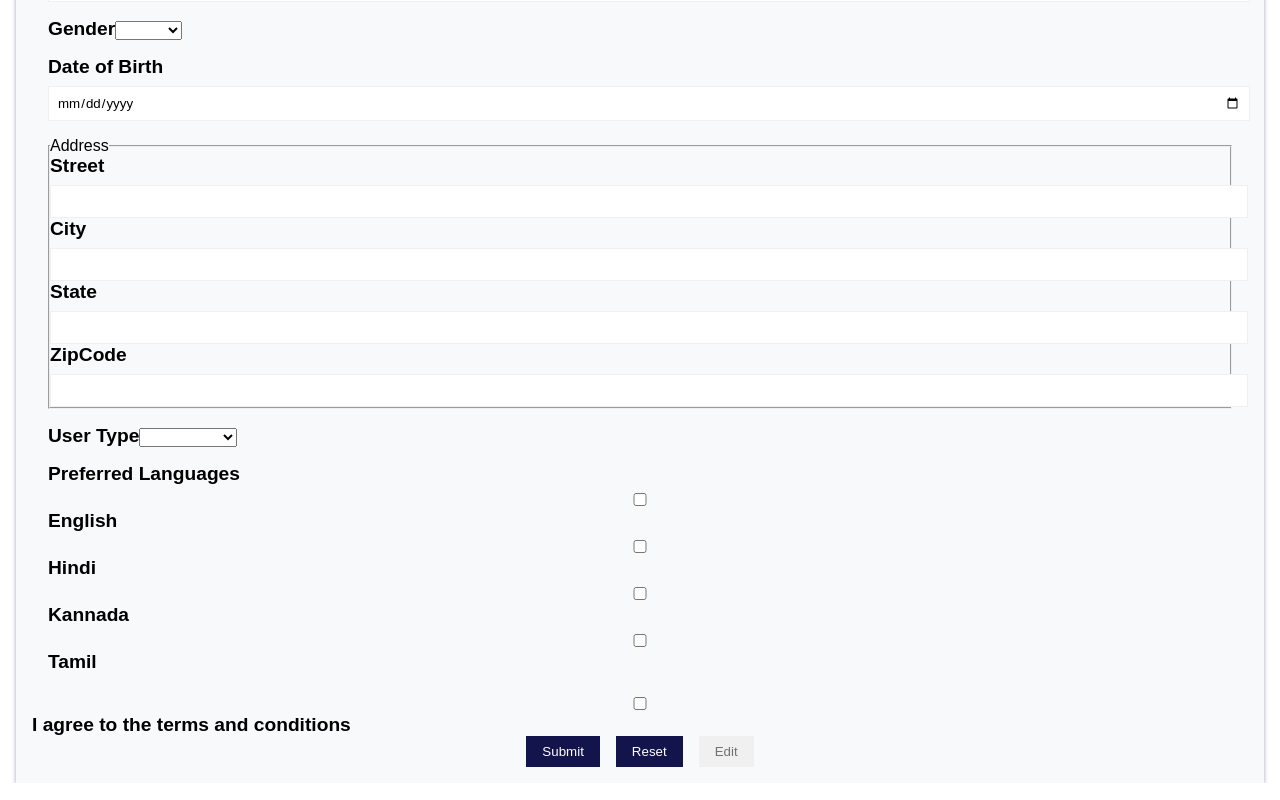
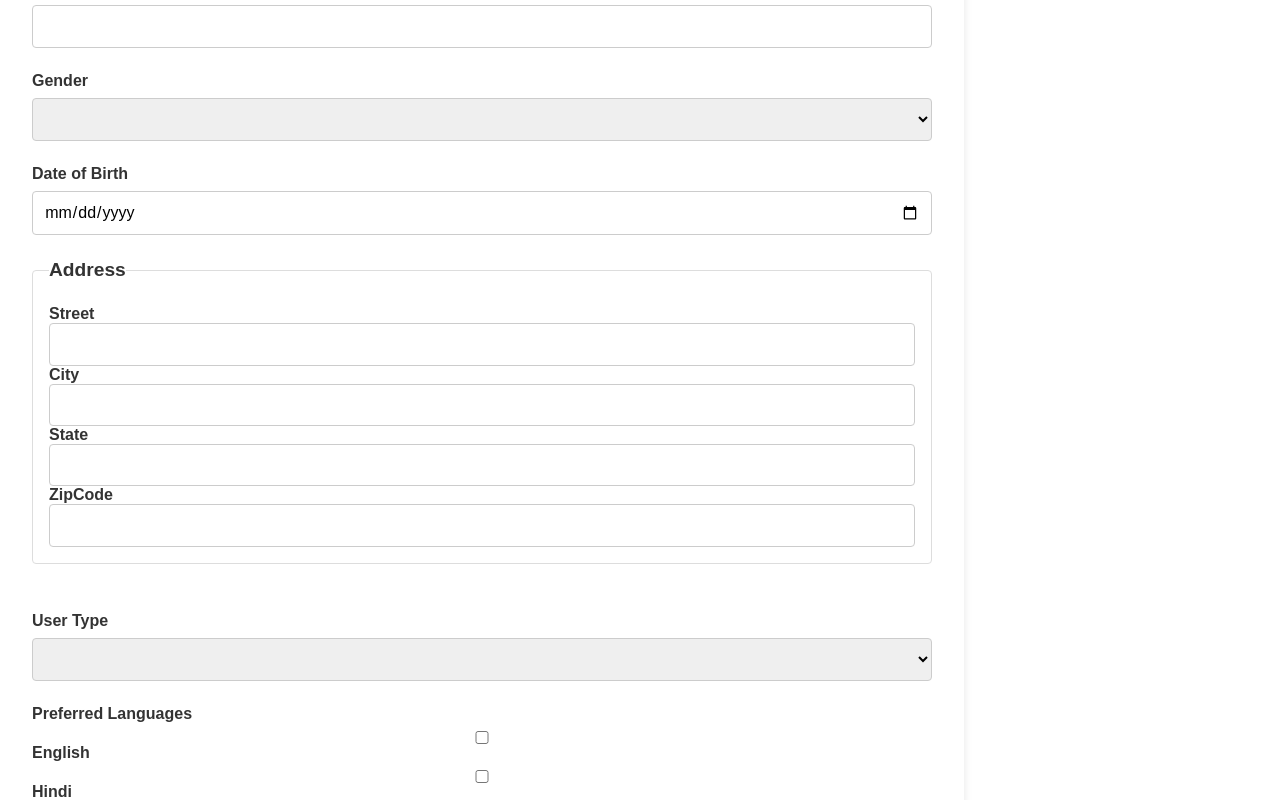
Before and after one commit to PrenithaRajesh/T1_Angular_TemplateForms, an Angular app: page / in a window 1280 px wide. Shown: the part 580-1380 px from the top of the page. Built offline with nearby package versions, Linux system fonts and the light colour scheme.

Commit message:
Fix form styles
Signed-off-by: Prenitha Rajesh <prenitharajesh04@gmail.com>

```diff
--- a/src/app/user-input/user-input.component.css
+++ b/src/app/user-input/user-input.component.css
@@ -1,46 +1,134 @@
-#user-input{
-    margin: 1rem;
-    background-color: #f8f9fa;
-    box-shadow: 0 1px 4px rgba(20,20,76,0.4);
-    padding: 1rem;
+#user-input {
+    background-color: #ffffff;
+    box-shadow: 0 4px 8px rgba(0, 0, 0, 0.1);
+    padding: 2rem;
+    border-radius: 8px;
+    max-width: 900px;
+    font-family: Arial, sans-serif;
 }
 
-#user-input .input-element{
-    margin: 1rem;
+#user-input .input-element {
+    display: flex;
+    flex-direction: column;
+    margin-bottom: 1.5rem;
 }
 
-#user-input label{
-    font-size: 1.2rem;
-    font-weight: bold;
+#user-input label {
+    font-size: 1rem;
+    font-weight: 600;
+    color: #333;
+    margin-bottom: 0.5rem;
 }
 
-#user-input input{
-    padding: 0.5rem;
-    border: 1px solid #f0f0f0;
+#user-input input,
+#user-input select,
+#user-input textarea {
+    padding: 0.7rem;
+    border: 1px solid #ccc;
+    border-radius: 4px;
+    font-size: 1rem;
     width: 100%;
-    margin-top: 0.5rem;
+    box-sizing: border-box;
 }
 
-#user-input .buttons{
+#user-input input:focus,
+#user-input select:focus,
+#user-input textarea:focus {
+    border-color: #0056b3;
+    outline: none;
+    box-shadow: 0 0 4px rgba(0, 86, 179, 0.3);
+}
+
+#user-input .row {
     display: flex;
-    justify-content: center;
     gap: 1rem;
 }
 
-#user-input button{
-    padding: 0.5rem 1rem;
-    background-color: #14144c;
-    color: #fff;
-    border: none;
-    cursor: pointer;
+#user-input .row .input-element {
+    flex: 1;
 }
 
-#user-input button:hover{
-    background-color: #243b7b;
+#user-input .buttons {
+    display: flex;
+    justify-content: space-between;
+    gap: 1rem;
+    margin-top: 2rem;
 }
 
-#user-input button:disabled{
-    background-color: #f0f0f0;
-    color: #727171;
+#user-input button {
+    padding: 0.7rem 1.5rem;
+    background-color: #0056b3;
+    color: #ffffff;
+    border: none;
+    border-radius: 4px;
+    font-size: 1rem;
+    cursor: pointer;
+    transition: background-color 0.3s ease;
+}
+
+#user-input button:hover {
+    background-color: #003d80;
+}
+
+#user-input button:disabled {
+    background-color: #ccc;
+    color: #666;
     cursor: not-allowed;
 }
+
+#user-input fieldset {
+    border: 1px solid #ddd;
+    padding: 1rem;
+    border-radius: 4px;
+    margin-bottom: 1.5rem;
+}
+
+#user-input fieldset legend {
+    font-size: 1.2rem;
+    font-weight: 600;
+    color: #333;
+    margin-bottom: 0.5rem;
+}
+
+/* Adjustments for better layout with multiple elements */
+#user-input .input-element.inline {
+    display: flex;
+    align-items: center;
+    gap: 0.5rem;
+}
+
+#user-input .input-element.inline label {
+    flex: 0 0 150px;
+    margin: 0;
+}
+
+#user-input .input-element.inline input {
+    flex: 1;
+}
+
+#user-input .checkbox-group {
+    display: flex;
+    flex-wrap: wrap;
+    gap: 1rem;
+}
+
+#user-input .checkbox-group label {
+    display: flex;
+    align-items: center;
+    gap: 0.5rem;
+    font-weight: 400;
+}
+
+@media (max-width: 768px) {
+    #user-input {
+        padding: 1rem;
+    }
+
+    #user-input .row {
+        flex-direction: column;
+    }
+
+    #user-input button {
+        width: 100%;
+    }
+}
```
